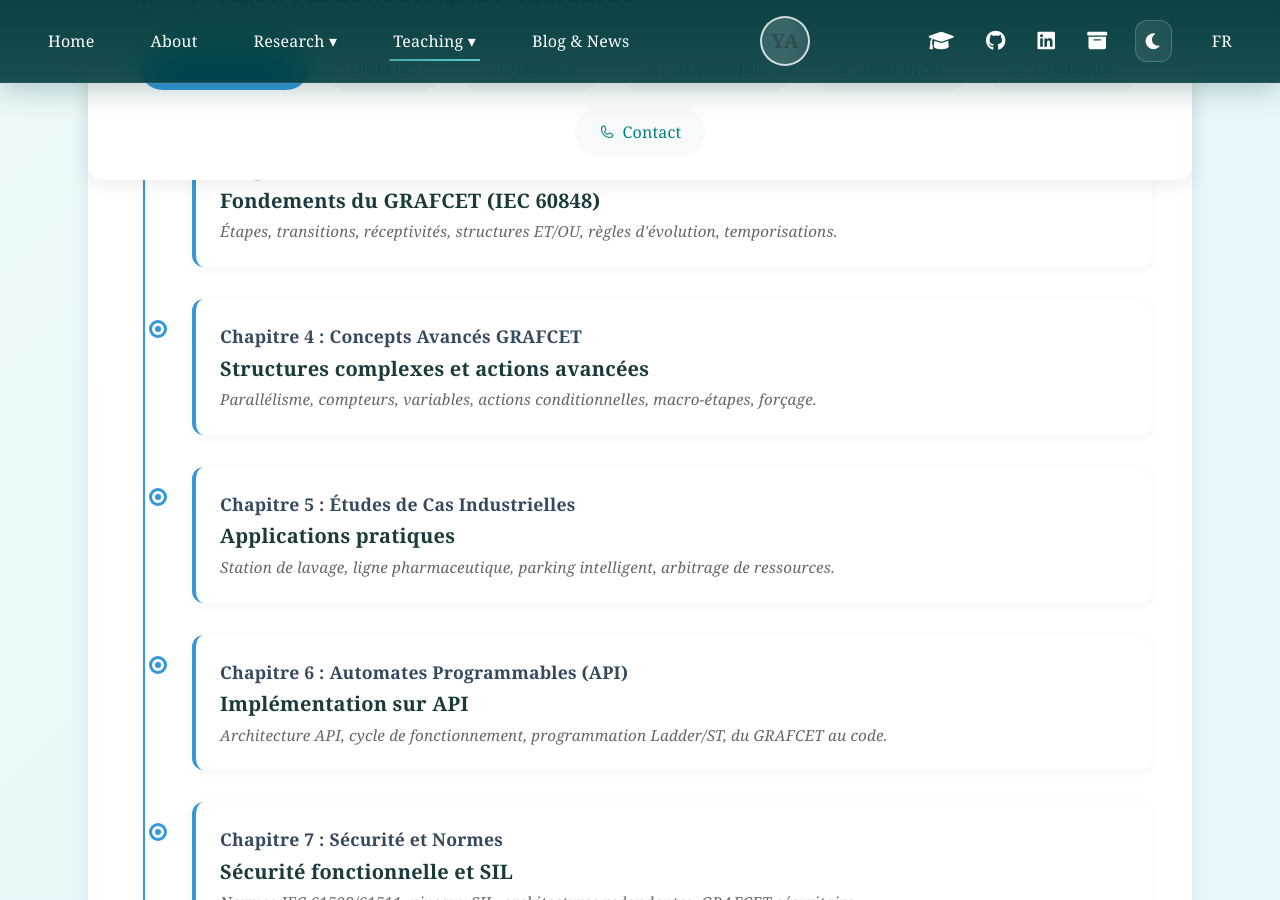
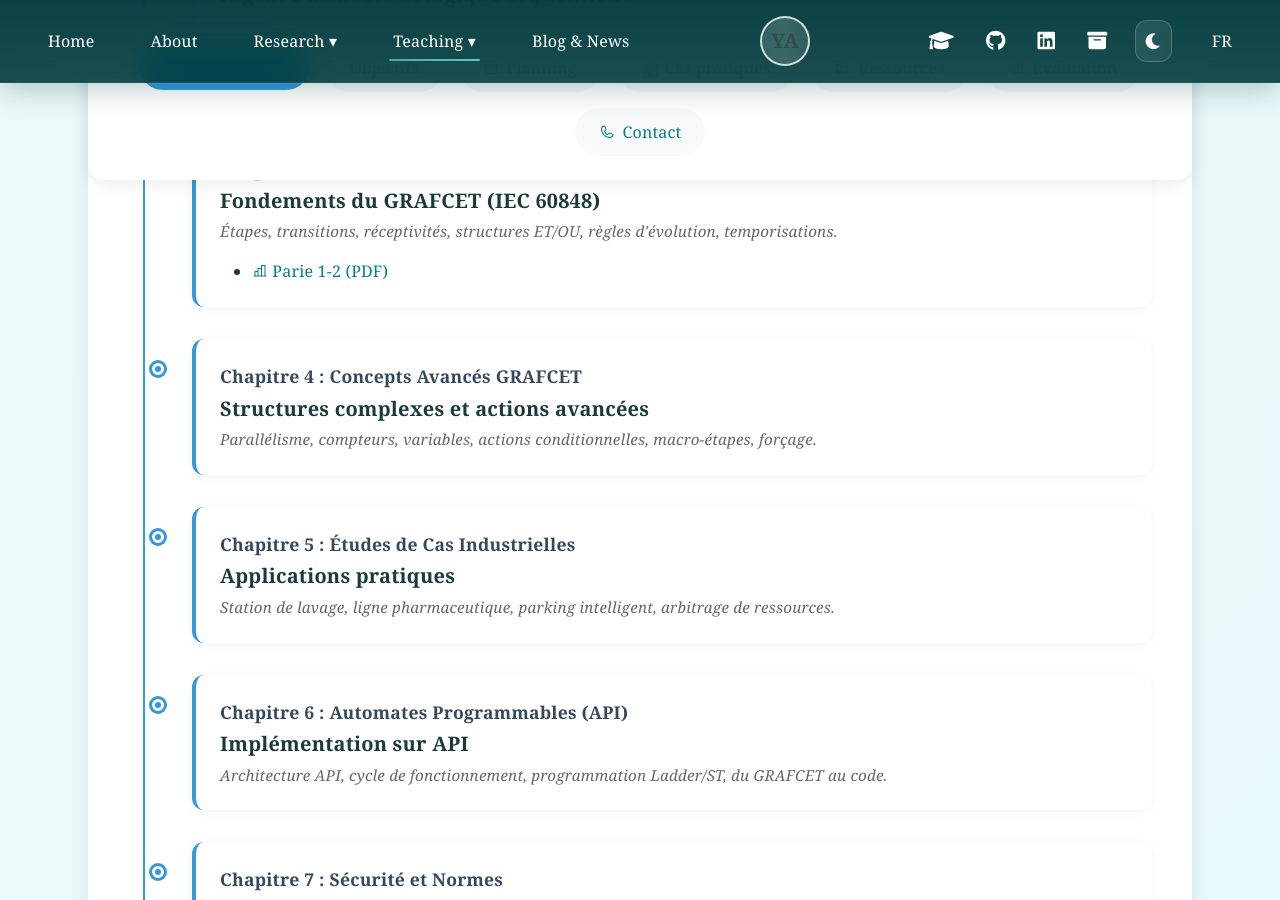
Before and after one commit to adagolodjo/adagolodjo.github.io, a Jekyll site: the page built from docs/teaching/courses/logique-industrielle/index.md, in a window 1280 px wide and 900 px high, scrolled down 3137 px. Built offline with Jekyll 4.4.1, drawn with Linux system fonts in a browser that asks for light colours; some web fonts are replaced.

Commit message:
update emojis

```diff
--- a/docs/teaching/courses/logique-industrielle/index.md
+++ b/docs/teaching/courses/logique-industrielle/index.md
@@ -723,6 +723,9 @@
 <div class="timeline-content">
 <h4>Fondements du GRAFCET (IEC 60848)</h4>
 <div class="timeline-details">Étapes, transitions, réceptivités, structures ET/OU, règles d'évolution, temporisations.</div>
+<ul>
+<li><a href="https://nextcloud.univ-lille.fr/index.php/s/dxX8YpFdkcbCrcw" target="_blank" rel="noopener noreferrer">{% include ph.html name="chart-bar" %} Parie 1-2 (PDF)</a></li>
+</ul>
 </div>
 </div>
 <div class="timeline-item">
```
